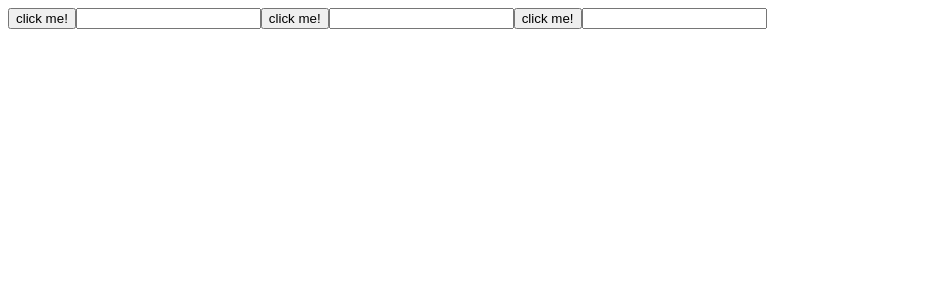
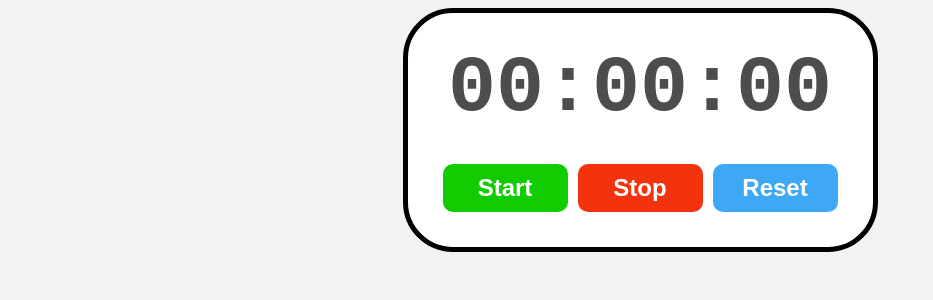
Before and after one commit to janet-barbie/React-crash-course, a React (Vite) app in the folder react-app/: page / in a window 1280 px wide. Shown: the top 300 px of the page, without its empty margins (0-933 px from the left). Built offline with nearby package versions, Linux system fonts and the light colour scheme.

Commit message:
stopwatch app

```diff
--- a/react-app/src/App.jsx
+++ b/react-app/src/App.jsx
@@ -1,23 +1,9 @@
-import Header from './Header.jsx'
-import Footer from './Footer.jsx'
-import Food from './Food.jsx'
-import Card from './Card.jsx'
-import Button from './Button.jsx'
-import Student from './Student.jsx'
-import UserGreeting from './UserGreeting.jsx'
-import List from './List.jsx'
-import ProfilePicture from './ProfilePicture.jsx'
-import MyComponent from './MyComponent.jsx'
-import Counter from './Counter.jsx'
-import ColorPicker from './ColorPicker.jsx'
-import TodoList from './TodoList.jsx'
-import DigitalClock from './DigitalClock.jsx'
-import ComponentA from './ComponentA.jsx'
+import Stopwatch from './Stopwatch.jsx'
 function App() {
 
 return(
  <>
-<MyComponent/>
+<Stopwatch/>
  </>
 
 )
--- /dev/null
+++ b/react-app/src/Stopwatch.jsx
@@ -0,0 +1,62 @@
+import React,{useState,useEffect,useRef} from "react";
+
+function Stopwatch(){
+    const [isRunning,setIsRunning] = useState(false);
+    const [elapsedTime,setElapsedTime] = useState(0)
+    const intervalIdRef = useRef(null)
+    const startTimeRef = useRef(0)
+
+    useEffect(()=>{
+        if(isRunning){
+           intervalIdRef.current = setInterval(()=>{
+                setElapsedTime(Date.now()- startTimeRef.current)
+            },10)
+        }
+        return() =>{
+            clearInterval(intervalIdRef.current)
+        }
+
+    },[isRunning])
+
+    function start(){
+        setIsRunning(true);
+        startTimeRef.current = Date.now() - elapsedTime
+        console.log(startTimeRef.current)
+
+    }
+    function stop(){
+        setIsRunning(false);
+
+    }
+    function reset(){
+        setElapsedTime(0);
+        setIsRunning(false);
+
+    }
+    function formatTime(){
+        let hours = Math.floor(elapsedTime/(1000 * 60 * 60));
+        let minutes = Math.floor(elapsedTime / (1000 * 60) % 60);
+        let seconds = Math.floor(elapsedTime/(1000) % 60);
+        let milliseconds = Math.floor((elapsedTime % 1000) /10);
+
+        hours = String(hours).padStart(2,"0")
+        minutes = String(minutes).padStart(2,"0")
+        seconds = String(seconds).padStart(2,"0")
+        milliseconds = String(milliseconds).padStart(2,"0")
+        return `${minutes}:${seconds}:${milliseconds}`
+
+    }
+    return(
+       <div className="stopwatch">
+       <div className="display">{formatTime()}</div>
+       <div className="controls">
+        <button onClick = {start} className="start-button">Start</button>
+        <button onClick = {stop} className="stop-button">Stop</button>
+        <button onClick = {reset} className="reset-button">Reset</button>
+       </div>
+
+
+       </div>
+    )
+}
+export default Stopwatch;
--- a/react-app/src/index.css
+++ b/react-app/src/index.css
@@ -1,4 +1,54 @@
-.box{
-   border: 3px solid;
-   padding: 25px;
+body{
+   display: flex;
+   flex-direction: column;
+   align-items: center;
+   background-color: hsl(0,0%,95%);
 }
+.stopwatch{
+   display: flex;
+   flex-direction: column;
+   align-items: center;
+   border: 5px solid;
+   border-radius: 50px;
+   background-color: white;
+   padding: 30px;
+}
+.display{
+   font-size: 5rem;
+   font-family: monospace;
+   font-weight: bold;
+   color: hsl(0,0%,30%);
+   text-shadow: 2px 2px 2px hsla(0,0%,0.75);
+   margin-bottom: 25px;
+}
+.controls button{
+   font-size: 1.5rem;
+   font-weight: bold;
+   padding: 10px 20px;
+   margin: 5px;
+   min-width: 125px;
+   border: none;
+   border-radius: 10px;
+   cursor:pointer;
+   color:white;
+   transition: background-color 0.5s ease;
+
+}
+.start-button{
+   background-color: hsl(115,100%,40%);
+}
+.start-button:hover{
+   background-color: hsl(115,100%,35%);
+}
+.stop-button{
+   background-color: hsl(10,90%,50%);
+}
+.stop-button:hover{
+   background-color: hsl(10,90%,45%);
+}
+.reset-button{
+   background-color: hsl(205,90%,60%);
+}
+.start-button:hover{
+   background-color: hsl(205,90%,55%);
+}
--- a/react-app/src/main.jsx
+++ b/react-app/src/main.jsx
@@ -4,7 +4,9 @@
 import App from './App.jsx'
 
 createRoot(document.getElementById('root')).render(
+   <StrictMode>
+     <App />
+   </StrictMode>
 
-    <App />
 
 )
```
